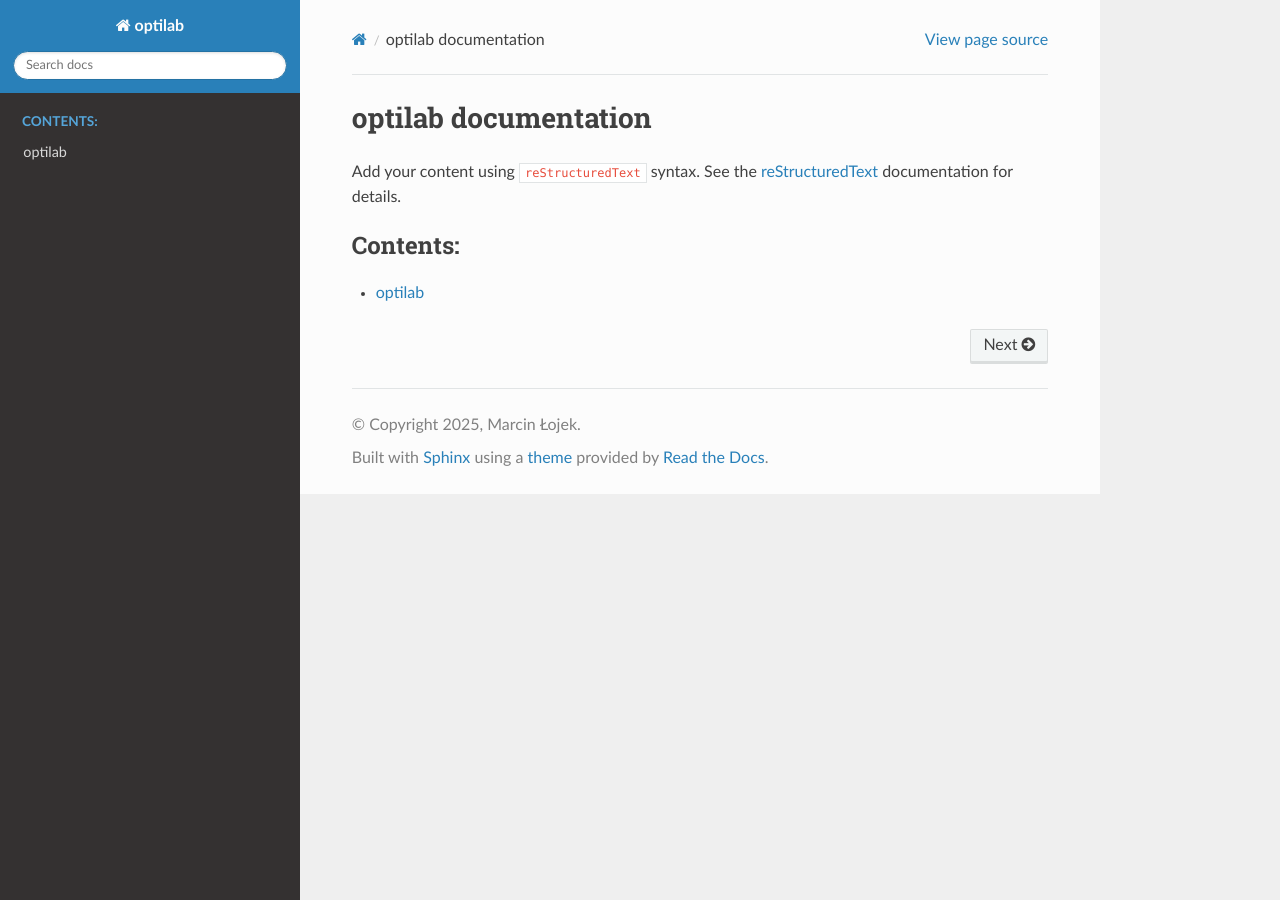
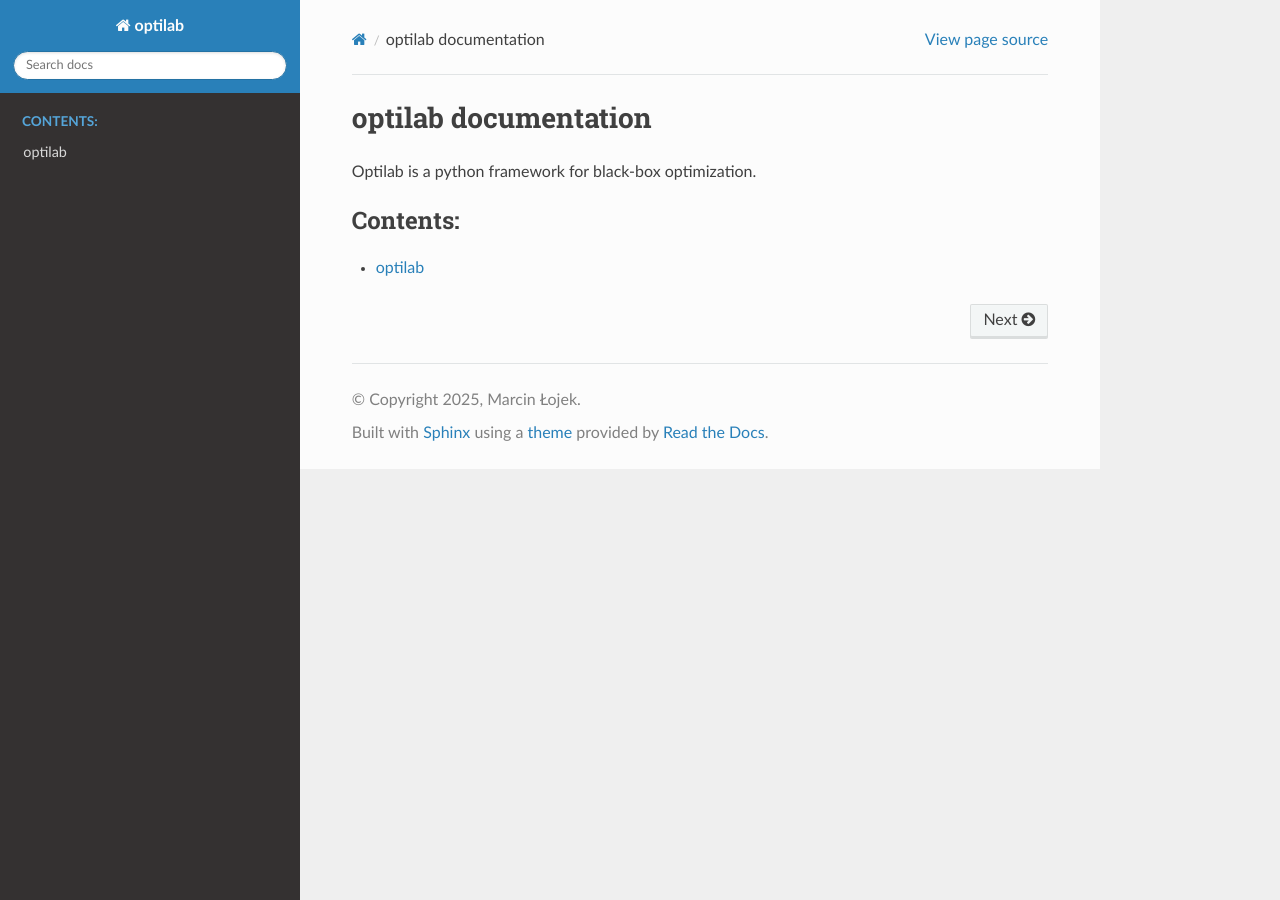
Before and after one commit to mlojek/optilab, a Sphinx documentation site: the page built from docs/index.rst, in a window 1280 px wide. Built offline with Sphinx 7.4.7 and the Read the Docs theme 3.1.0, drawn with Linux system fonts in a browser that asks for light colours; pages that are not in the unit, such as notebooks, are missing from menus.

Commit message:
Update documentation and readthedocs config

```diff
--- a/docs/index.rst
+++ b/docs/index.rst
@@ -5,11 +5,7 @@
 
 optilab documentation
 =====================
-
-Add your content using ``reStructuredText`` syntax. See the
-`reStructuredText <https://www.sphinx-doc.org/en/master/usage/restructuredtext/index.html>`_
-documentation for details.
-
+Optilab is a python framework for black-box optimization.
 
 .. toctree::
    :maxdepth: 2
```
Also changed, not shown: .readthedocs.yaml.
